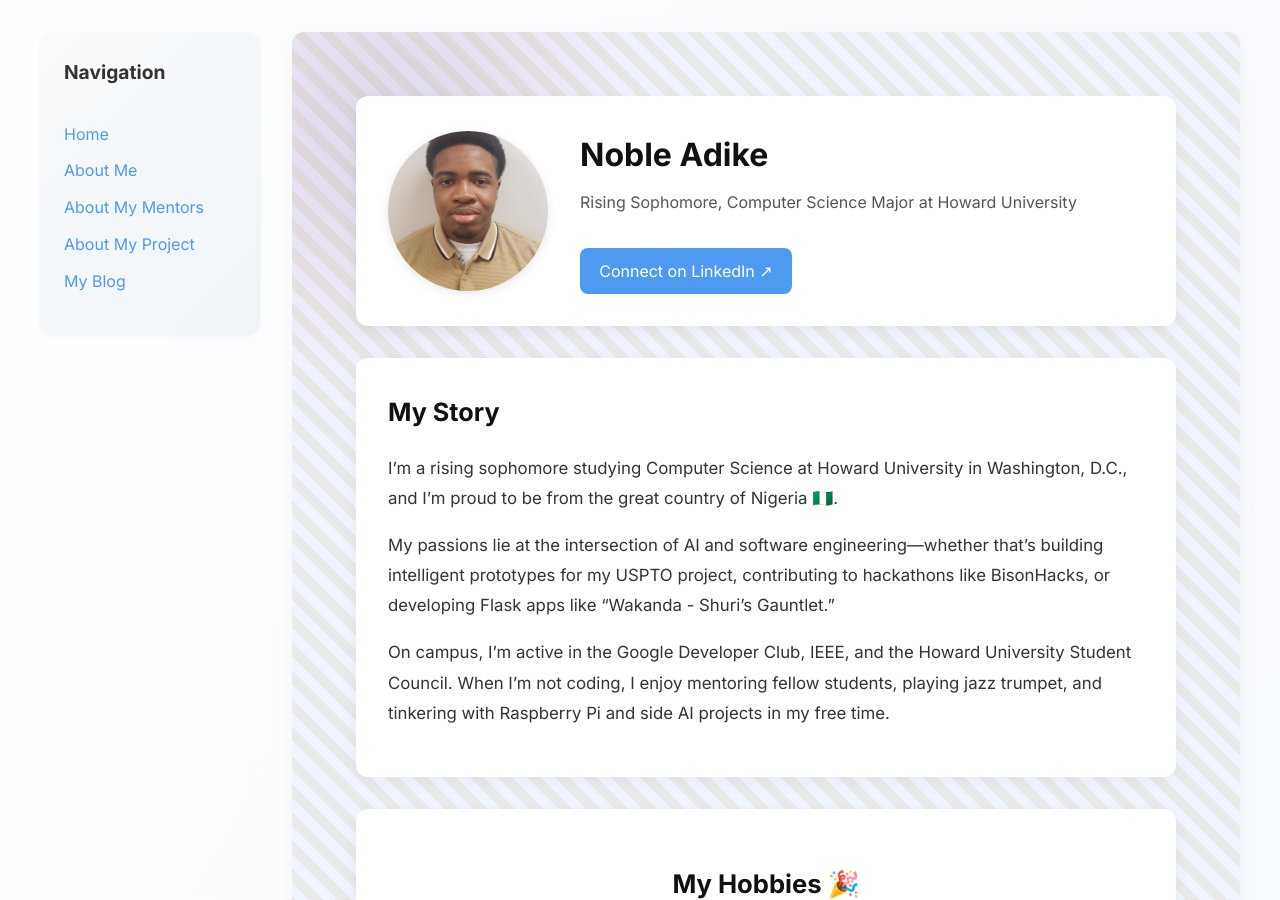
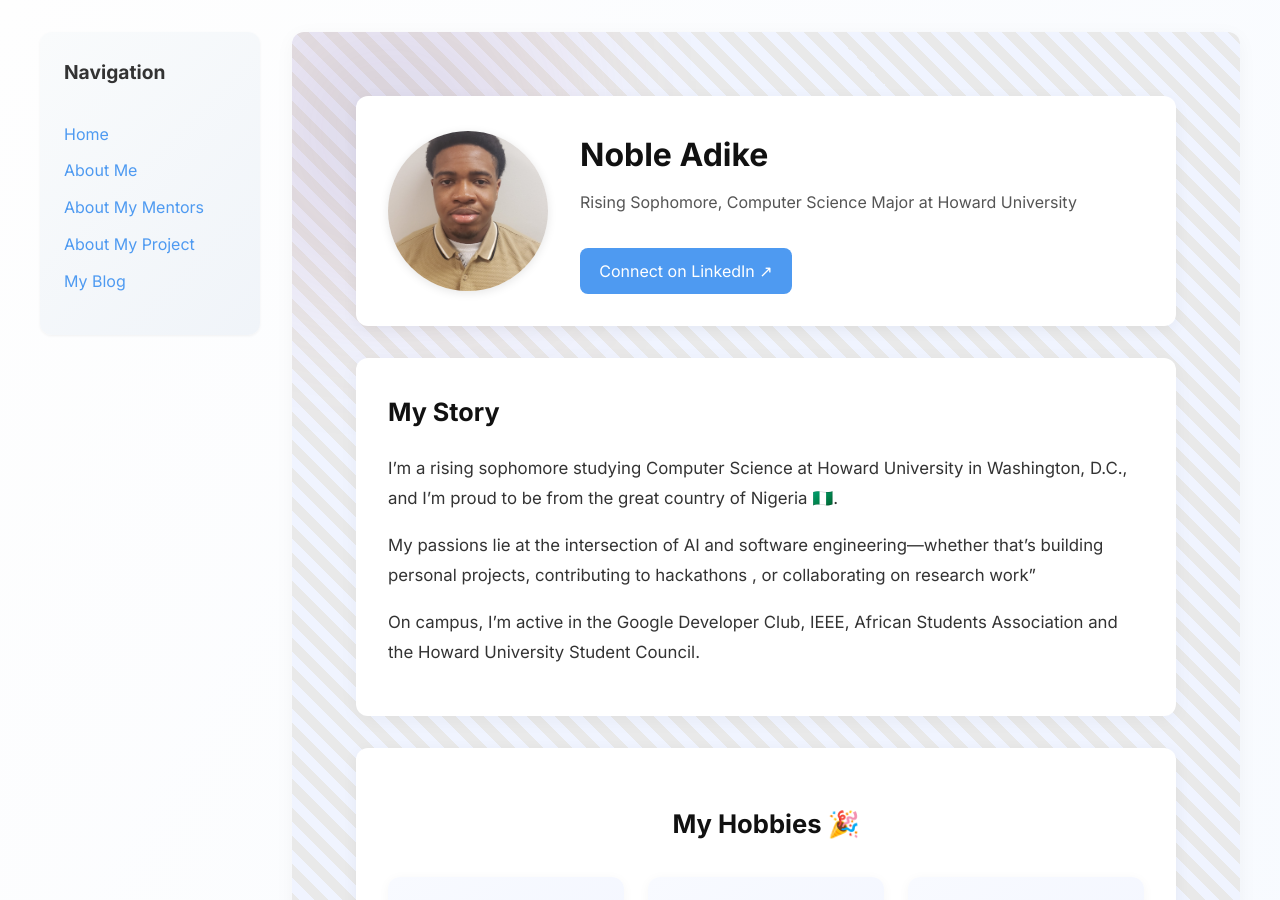
Before and after one commit to kingnaddy/kingnaddy.github.io, a Jekyll site: the page built from pages/about-me.md, in a window 1280 px wide and 900 px high. Built offline with Jekyll 4.4.1, drawn with Linux system fonts in a browser that asks for light colours.

Commit message:
Update about-me.md

```diff
--- a/pages/about-me.md
+++ b/pages/about-me.md
@@ -11,9 +11,9 @@ about:
   bio: |
     I’m a rising sophomore studying Computer Science at Howard University in Washington, D.C., and I’m proud to be from the great country of Nigeria 🇳🇬.
 
-    My passions lie at the intersection of AI and software engineering—whether that’s building intelligent prototypes for my USPTO project, contributing to hackathons like BisonHacks, or developing Flask apps like “Wakanda - Shuri’s Gauntlet.”
+    My passions lie at the intersection of AI and software engineering—whether that’s building personal projects, contributing to hackathons , or collaborating on research work”
 
-    On campus, I’m active in the Google Developer Club, IEEE, and the Howard University Student Council. When I’m not coding, I enjoy mentoring fellow students, playing jazz trumpet, and tinkering with Raspberry Pi and side AI projects in my free time.
+    On campus, I’m active in the Google Developer Club, IEEE, African Students Association and the Howard University Student Council.
 
   hobbies:
     - icon: ⚽
```
